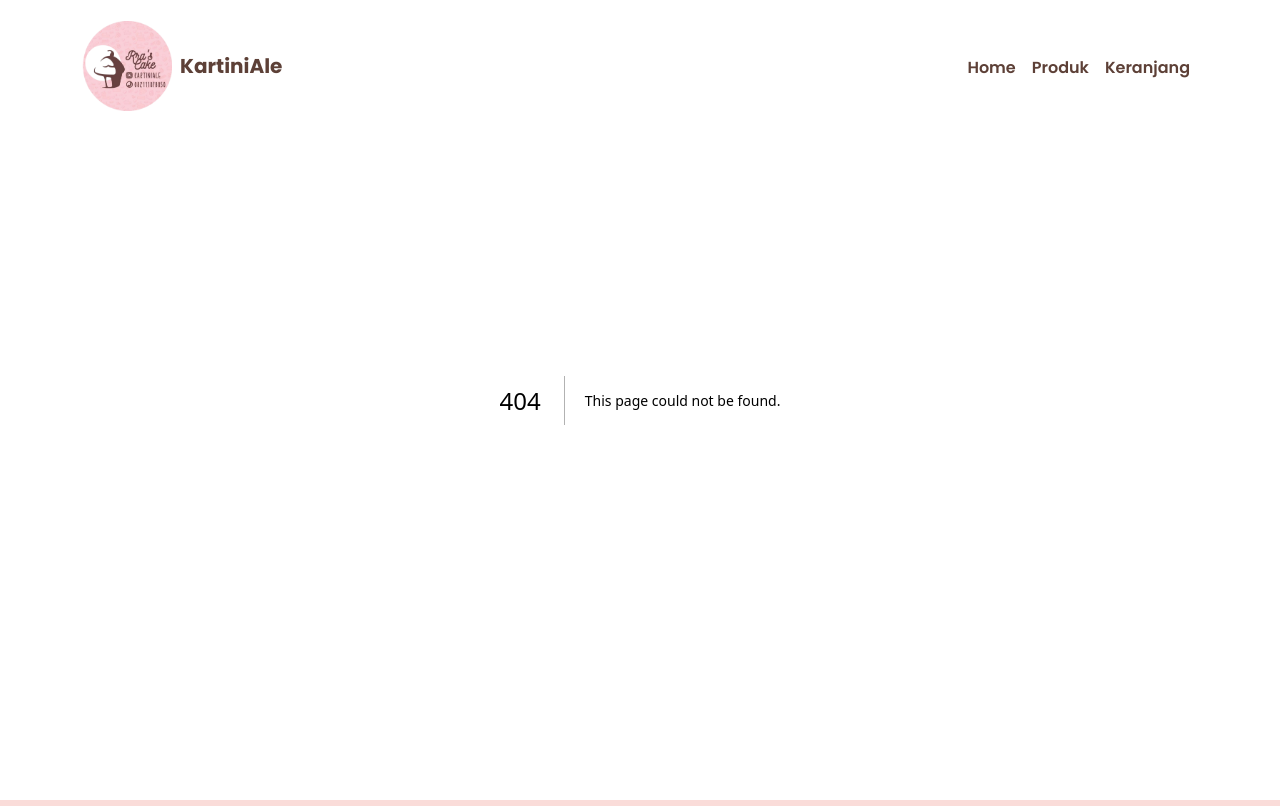
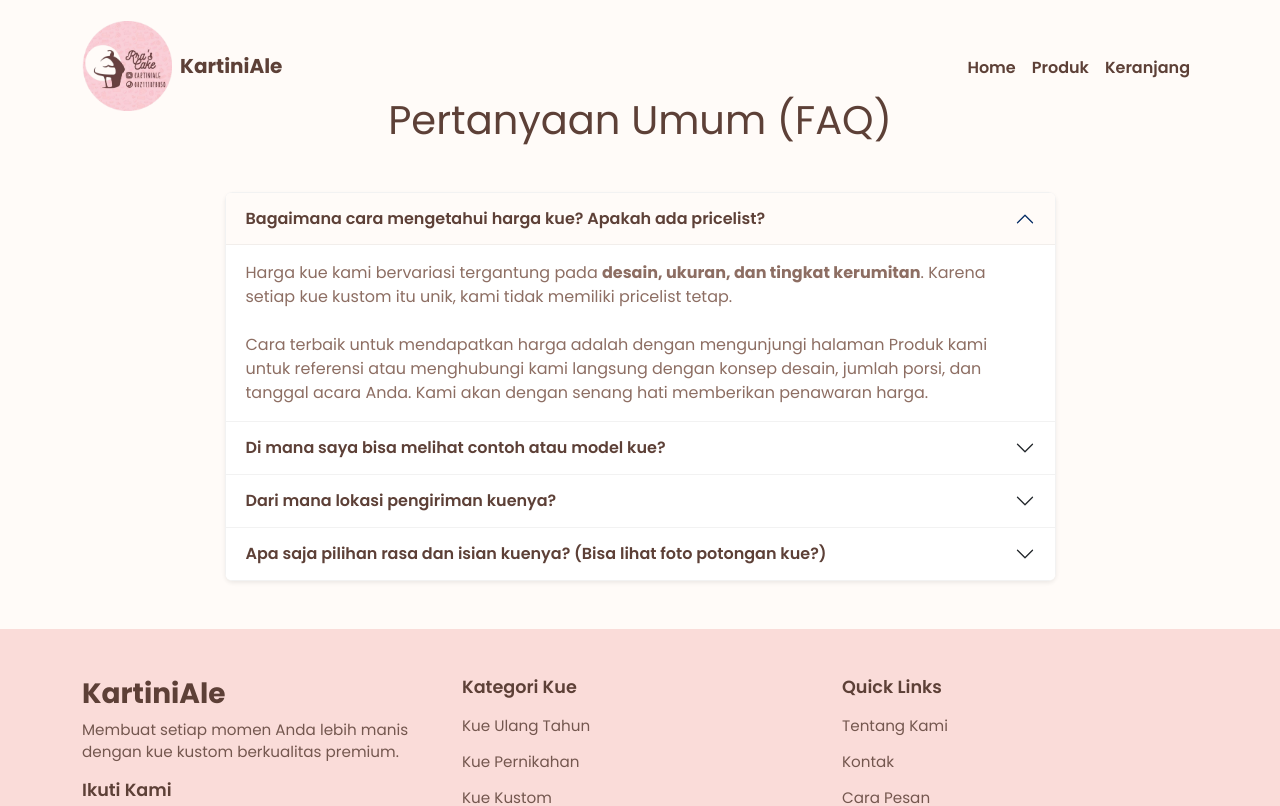
Before and after one commit to gromx-log/Kelompok-9-UAS-Front-End-Programming, a Next.js app in the folder client/: page /faq in a window 1280 px wide. Before the commit this address had no page. Shown: the top 806 px of the page. Built offline with nearby package versions, Linux system fonts and the light colour scheme.

Commit message:
FAQ Page

```diff
--- /dev/null
+++ b/client/src/pages/faq.tsx
@@ -0,0 +1,199 @@
+import React from 'react';
+import Head from 'next/head';
+import Link from 'next/link';
+import Image from 'next/image';
+
+export default function FaqPage() {
+  return (
+    <>
+      <Head>
+        <title>FAQ - Pertanyaan Umum - KartiniAle</title>
+      </Head>
+
+      {/* Style kustom untuk Bootstrap Accordion
+        agar warnanya sesuai dengan tema Anda (pink/cokelat)
+      */}
+      <style jsx>{`
+        .accordion-button {
+          font-weight: 600;
+          color: var(--color-text);
+          background-color: var(--color-bg-light);
+        }
+        .accordion-button:not(.collapsed) {
+          color: var(--color-text);
+          background-color: #fffbf8; /* Sedikit lebih gelap dari putih */
+          box-shadow: inset 0 -1px 0 rgba(0, 0, 0, 0.05);
+        }
+        .accordion-button:focus {
+          box-shadow: 0 0 0 0.25rem rgba(249, 175, 175, 0.5); /* Warna --color-accent-light */
+          border-color: var(--color-accent);
+        }
+        .accordion-body {
+          color: var(--color-text-muted);
+        }
+        .accordion-item {
+          background-color: var(--color-bg-light);
+          border-color: rgba(0, 0, 0, 0.05);
+        }
+      `}</style>
+
+      <div className="container my-5 pt-5">
+        <h1 className="text-center mb-5">Pertanyaan Umum (FAQ)</h1>
+
+        <div className="row justify-content-center">
+          <div className="col-lg-9">
+            <div
+              className="accordion shadow-sm"
+              id="faqAccordion"
+              style={{ borderRadius: '0.5rem', overflow: 'hidden' }}
+            >
+              {/* === Pertanyaan 1: Pricelist === */}
+              <div className="accordion-item">
+                <h2 className="accordion-header" id="headingOne">
+                  <button
+                    className="accordion-button"
+                    type="button"
+                    data-bs-toggle="collapse"
+                    data-bs-target="#collapseOne"
+                    aria-expanded="true"
+                    aria-controls="collapseOne"
+                  >
+                    Bagaimana cara mengetahui harga kue? Apakah ada pricelist?
+                  </button>
+                </h2>
+                <div
+                  id="collapseOne"
+                  className="accordion-collapse collapse show"
+                  aria-labelledby="headingOne"
+                  data-bs-parent="#faqAccordion"
+                >
+                  <div className="accordion-body">
+                    Harga kue kami bervariasi tergantung pada <strong>desain, ukuran, dan tingkat kerumitan</strong>. Karena setiap kue kustom itu unik, kami tidak memiliki pricelist tetap.
+                    <br />
+                    <br />
+                    Cara terbaik untuk mendapatkan harga adalah dengan mengunjungi halaman <Link href="/products">Produk</Link> kami untuk referensi atau <Link href="/contact">menghubungi kami</Link> langsung dengan konsep desain, jumlah porsi, dan tanggal acara Anda. Kami akan dengan senang hati memberikan penawaran harga.
+                  </div>
+                </div>
+              </div>
+
+              {/* === Pertanyaan 2: Model Kue === */}
+              <div className="accordion-item">
+                <h2 className="accordion-header" id="headingTwo">
+                  <button
+                    className="accordion-button collapsed"
+                    type="button"
+                    data-bs-toggle="collapse"
+                    data-bs-target="#collapseTwo"
+                    aria-expanded="false"
+                    aria-controls="collapseTwo"
+                  >
+                    Di mana saya bisa melihat contoh atau model kue?
+                  </button>
+                </h2>
+                <div
+                  id="collapseTwo"
+                  className="accordion-collapse collapse"
+                  aria-labelledby="headingTwo"
+                  data-bs-parent="#faqAccordion"
+                >
+                  <div className="accordion-body">
+                    Anda dapat melihat portofolio lengkap kami di beberapa platform:
+                    <ul>
+                      <li>
+                        <strong>Website:</strong> Katalog utama kami tersedia di halaman <Link href="/products">Produk</Link>.
+                      </li>
+                      <li>
+                        <strong>Instagram:</strong> Untuk portofolio terbaru dan *behind-the-scenes*, ikuti kami di <a href="https://instagram.com/kartiniale" target="_blank" rel="noopener noreferrer">@KartiniAle</a>.
+                      </li>
+                      <li>
+                        <strong>TikTok:</strong> Lihat proses pembuatan kue kami di <a href="https://tiktok.com/@kartiniale" target="_blank" rel="noopener noreferrer">@KartiniAle</a>.
+                      </li>
+                    </ul>
+                  </div>
+                </div>
+              </div>
+
+              {/* === Pertanyaan 3: Pengiriman === */}
+              <div className="accordion-item">
+                <h2 className="accordion-header" id="headingThree">
+                  <button
+                    className="accordion-button collapsed"
+                    type="button"
+                    data-bs-toggle="collapse"
+                    data-bs-target="#collapseThree"
+                    aria-expanded="false"
+                    aria-controls="collapseThree"
+                  >
+                    Dari mana lokasi pengiriman kuenya?
+                  </button>
+                </h2>
+                <div
+                  id="collapseThree"
+                  className="accordion-collapse collapse"
+                  aria-labelledby="headingThree"
+                  data-bs-parent="#faqAccordion"
+                >
+                  <div className="accordion-body">
+                    Semua pesanan kami dibuat dan dikirimkan dari <em>home kitchen</em> kami yang berlokasi di <strong>Jelambar, Jakarta Barat</strong>.
+                    <br />
+                    <br />
+                    Kami juga menyediakan opsi <em>self-pickup</em> (ambil sendiri) di lokasi ini. Harap konfirmasi jam pengambilan Anda setidaknya H-1.
+                  </div>
+                </div>
+              </div>
+
+              {/* === Pertanyaan 4: Potongan Kue === */}
+              <div className="accordion-item">
+                <h2 className="accordion-header" id="headingFour">
+                  <button
+                    className="accordion-button collapsed"
+                    type="button"
+                    data-bs-toggle="collapse"
+                    data-bs-target="#collapseFour"
+                    aria-expanded="false"
+                    aria-controls="collapseFour"
+                  >
+                    Apa saja pilihan rasa dan isian kuenya? (Bisa lihat foto potongan kue?)
+                  </button>
+                </h2>
+                <div
+                  id="collapseFour"
+                  className="accordion-collapse collapse"
+                  aria-labelledby="headingFour"
+                  data-bs-parent="#faqAccordion"
+                >
+                  <div className="accordion-body">
+                    Kami menawarkan berbagai pilihan rasa dasar (base cake) dan <em>filling</em> premium. Pilihan populer kami meliputi:
+                    <ul>
+                      <li>Red Velvet dengan Cream Cheese</li>
+                      <li>Double Chocolate Fudge</li>
+                      <li>Vanilla Bean dengan Swiss Meringue</li>
+                      <li>(Tambahkan rasa andalan Anda di sini)</li>
+                    </ul>
+                    <br />
+                    Berikut adalah contoh potongan kue kami untuk menunjukkan tekstur dan lapisan di dalamnya:
+
+                    [Image of a cake slice with multiple layers]
+                    <Image
+                      src="/images/cake-slice-example.jpg" // GANTI DENGAN PATH GAMBAR ANDA
+                      alt="Potongan kue KartiniAle"
+                      width={400}
+                      height={300}
+                      className="img-fluid rounded mt-3"
+                      style={{
+                        objectFit: 'cover',
+                        width: '100%',
+                        maxHeight: '300px',
+                      }}
+                    />
+                  </div>
+                </div>
+              </div>
+
+            </div>
+          </div>
+        </div>
+      </div>
+    </>
+  );
+}
```
